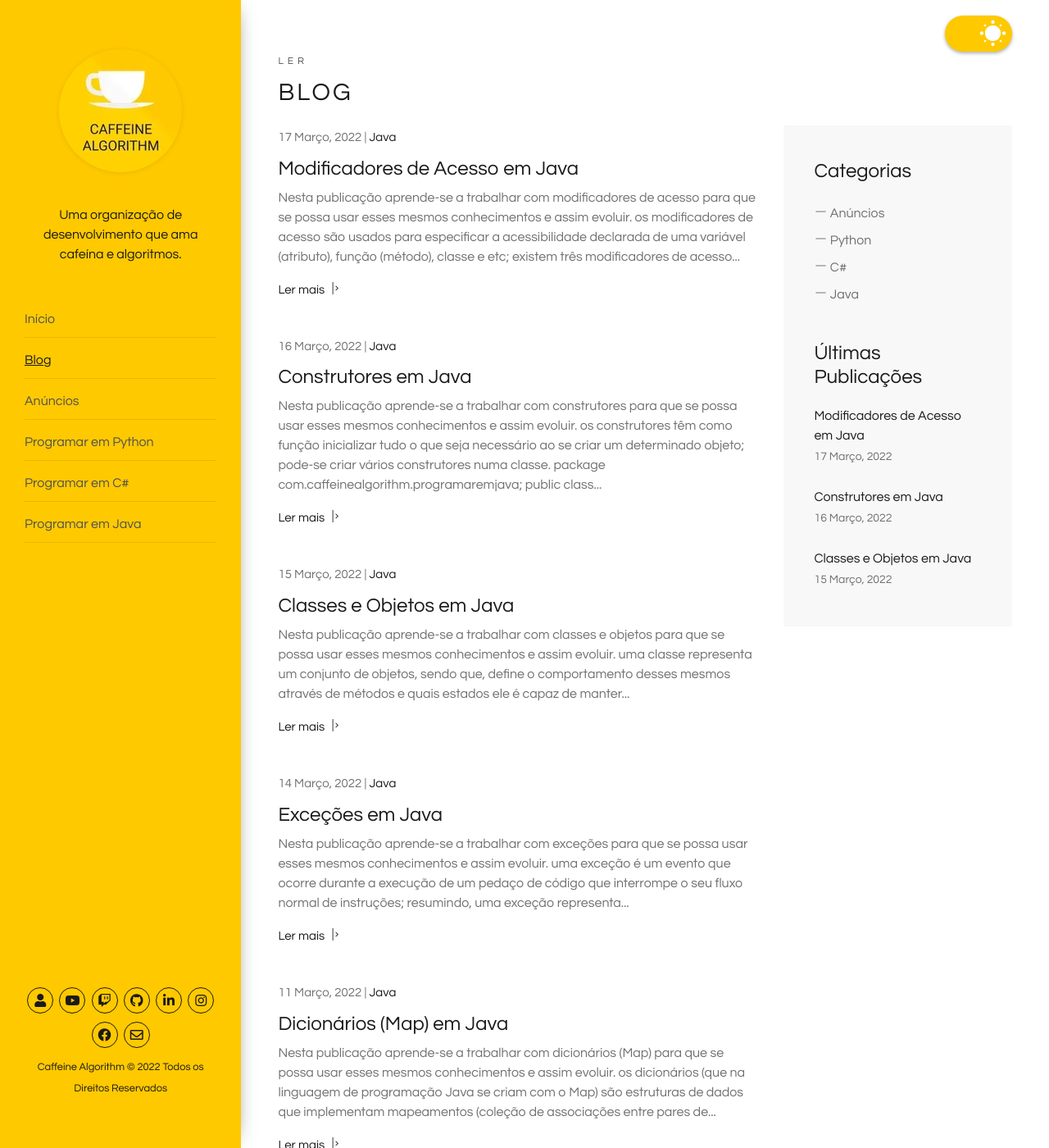
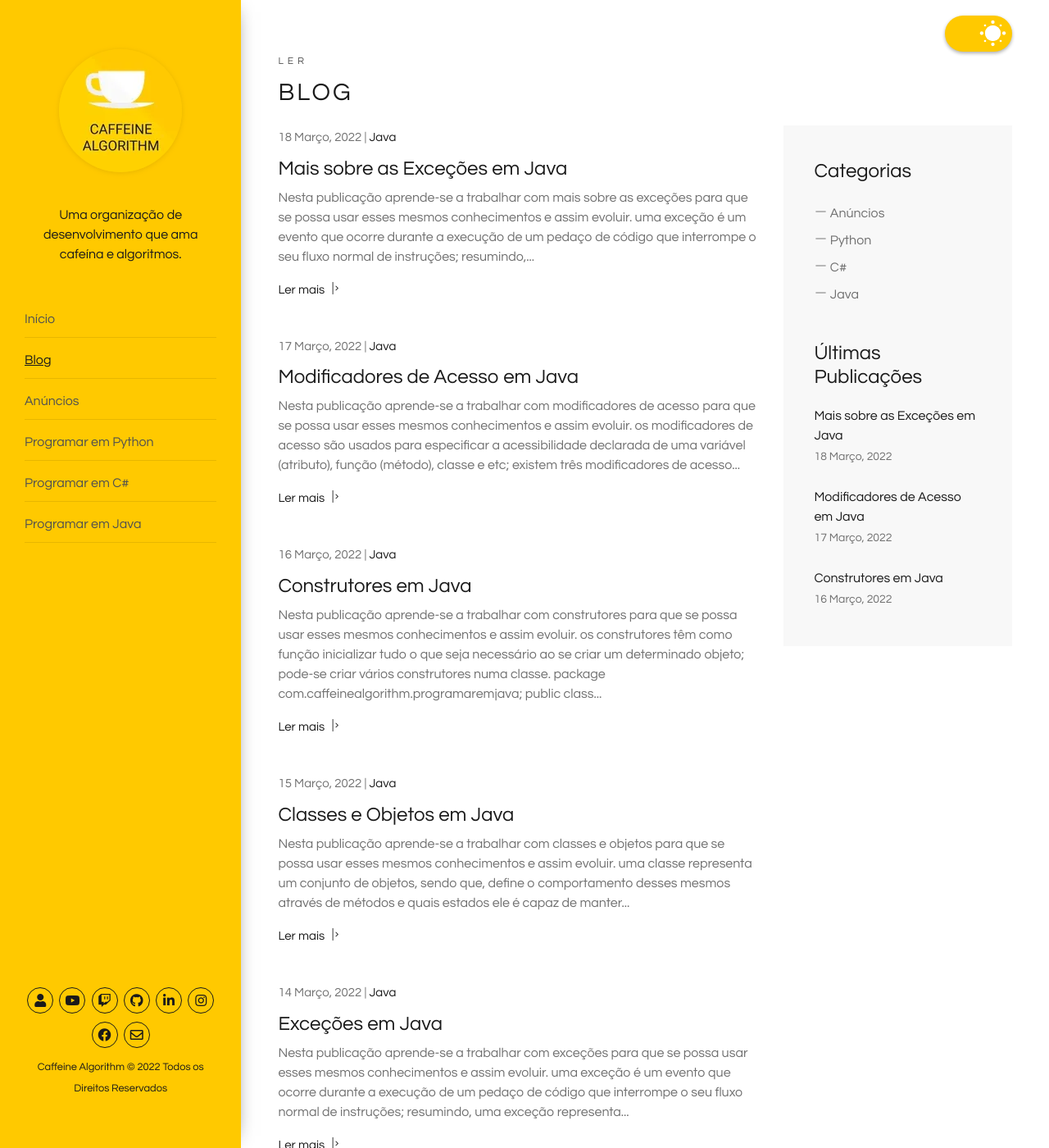
Before and after one commit to caffeinealgorithm/caffeinealgorithm.github.io, a Jekyll site: the page built from blog/index.html, in a window 1280 px wide and 1400 px high. Shown: the whole window at 82% size. Built offline with Jekyll 4.4.1, drawn with Linux system fonts in a browser that asks for light colours; the list of posts is cut into pages by our own code; some of the changed text lies outside the part shown.

Commit message:
Add 31º episode of the Java programming series

````diff
--- /dev/null
+++ b/_posts/2022-03-18-mais-sobre-as-excecoes-em-java.md
@@ -0,0 +1,47 @@
+---
+layout: post
+excerpt: Blog
+title: 'Mais sobre as Exceções em Java'
+description: 'Descobre como se trabalha com mais sobre as exceções na linguagem de programação Java. Obtém respostas às tuas dúvidas com a teoria e os exemplos apresentados.'
+keywords: 'java, exceções, exceção, publicação'
+date: 2022-03-18
+categories: [Java]
+---
+
+Nesta publicação aprende-se a trabalhar com mais sobre as exceções para que se possa usar esses mesmos conhecimentos e assim evoluir.
+
+- uma exceção é um evento que ocorre durante a execução de um pedaço de código que interrompe o seu fluxo normal de instruções;
+- resumindo, uma exceção representa um erro;
+- existe a possibilidade de se criar exceções próprias e de as usar com o throw;
+- o throw é usado para sinalizar a ocorrência de exceção durante a execução do programa.
+
+```java
+package com.caffeinealgorithm.programaremjava;
+
+public class MaisSobreAsExcecoes {
+  private Exception stringVazia = new Exception("Não se pode verificar uma string que esteja vazia.");
+
+  public void Run() {
+    try {
+      verificarString("Eu sou uma string.");
+    } catch (Exception excecao) {
+      System.out.println(excecao);
+    }
+  }
+
+  private void verificarString(String string) throws Exception {
+    if (string == "")
+      throw stringVazia;
+    else
+      System.out.printf("String: %s", string);
+  }
+}
+```
+
+<div class="video-container">
+  <iframe src="https://www.youtube.com/embed/b40p72IG4-8" frameborder="0" allowfullscreen></iframe>
+</div>
+
+Não te esqueças de [assistir ao vídeo](https://youtu.be/b40p72IG4-8){:target="\_blank"} e podes sempre ler esta publicação [em inglês](https://nelsonsilvadev.com/blog/20220318/more-about-exceptions-in-java/){:target="\_blank"}.
+
+### _Happy coding!_
--- a/index.html
+++ b/index.html
@@ -76,7 +76,7 @@ keywords: organização, desenvolvimento, cafeína, algoritmos, publicações, v
       </div>
 
       <div class="row">
-        {% for video in site.java %} {% if video.id == "/java/30" %}
+        {% for video in site.java %} {% if video.id == "/java/31" %}
         <div class="col-xs-12 col-sm-3 col-sm-6 col-lg-6 col-xl-3">
           <a
             href="https://www.youtube.com/embed/{{ video.custom_id }}"
````
Also changed, not shown: _java/31.md (added, +5 -0 lines), assets/img/playlists/java/31.png (added), assets/img/playlists/java/31.webp (added).
